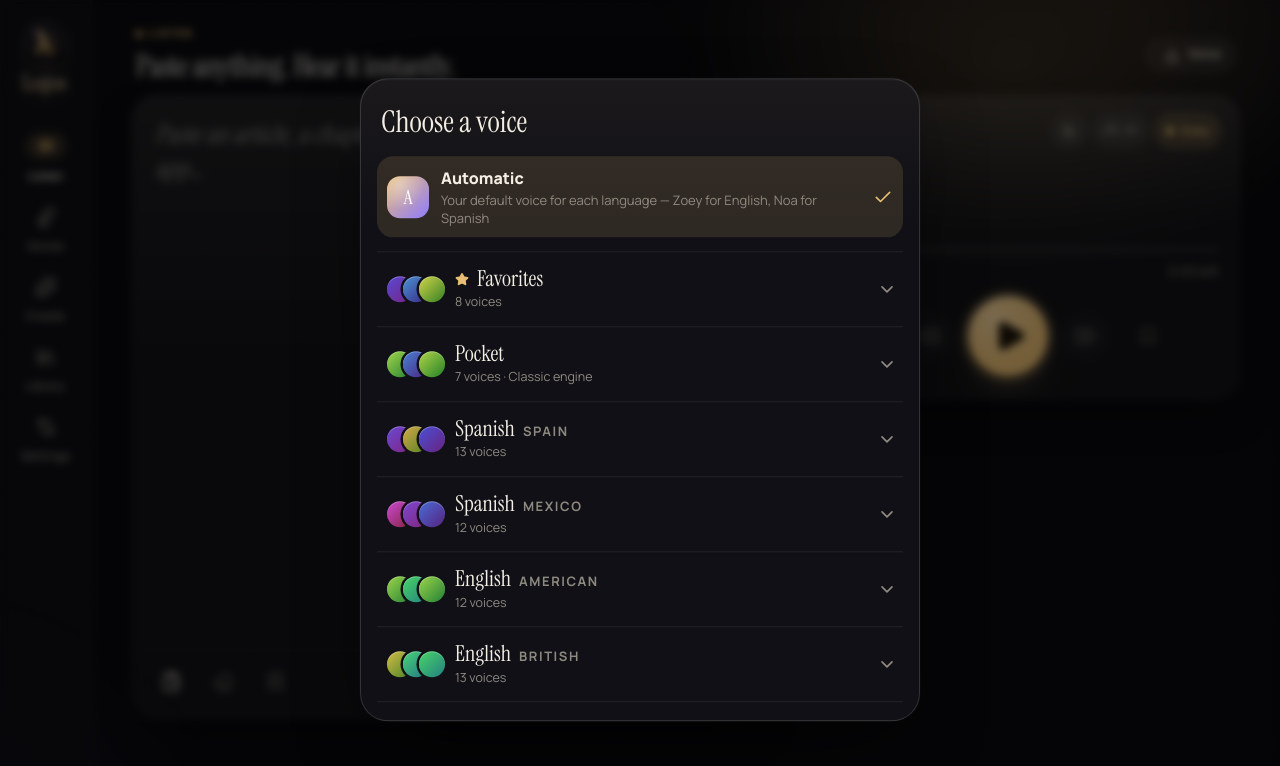
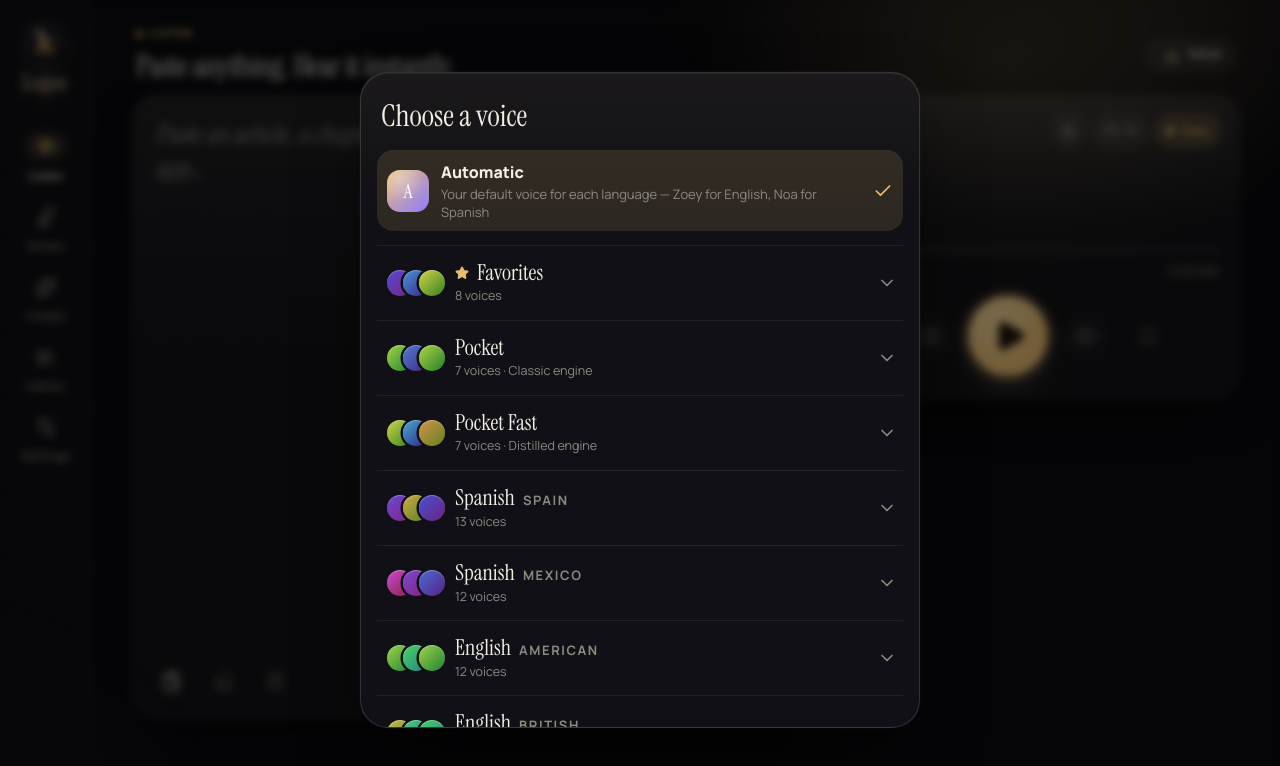
Before and after one commit to Oscarvelz/Logos, a React (Vite) app: page / in a window 1280 px wide. Both pictures are taken after a click on the button "Zoey". Shown: the top 766 px of the page. Built offline with nearby package versions, Linux system fonts and the light colour scheme.

Commit message:
1.4.138 Pocket Fast section in the voice picker (Jane was missing there)

```diff
--- a/package.json
+++ b/package.json
@@ -1,7 +1,7 @@
 {
   "name": "logos",
   "private": true,
-  "version": "1.4.137",
+  "version": "1.4.138",
   "description": "Logos \u2014 a fast, private, phone-first text-to-speech PWA with PocketTTS voices. Based on BetterTTS by SysAdminDoc (MIT).",
   "type": "module",
   "scripts": {
--- a/src/components/chrome.tsx
+++ b/src/components/chrome.tsx
@@ -168,7 +168,7 @@ export function MiniPlayer() {
 
 type PickGroup = { key: string; title: string; sub: string; list: Voice[] }
 
-/** Picker sections: Favorites, Pocket, then one per accent. */
+/** Picker sections: Favorites, Pocket, Pocket Fast, then one per accent. */
 function pickerGroups(favorites: string[], lang?: Lang | 'auto'): PickGroup[] {
   const want = (v: Voice) => !lang || lang === 'auto' || v.lang === lang
   const ph = (l: Lang, a: string) => VOICES.filter((v) => v.engine === 'phonon' && v.lang === l && v.accent === a && want(v))
@@ -176,6 +176,7 @@ function pickerGroups(favorites: string[], lang?: Lang | 'auto'): PickGroup[] {
   const groups: PickGroup[] = [
     { key: 'fav', title: 'Favorites', sub: 'Your starred voices', list: favoriteVoices(favorites).filter(want) },
     { key: 'pocket', title: 'Pocket', sub: 'Classic engine', list: VOICES.filter((v) => v.engine === 'pocket' && want(v)) },
+    { key: 'distill', title: 'Pocket Fast', sub: 'Distilled engine', list: VOICES.filter((v) => v.engine === 'distill' && want(v)) },
     { key: 'es-ES', title: 'Spanish', sub: 'Spain', list: ph('es', 'ES') },
     { key: 'es-MX', title: 'Spanish', sub: 'Mexico', list: ph('es', 'MX') },
     { key: 'en-US', title: 'English', sub: 'American', list: ph('en', 'US') },
@@ -218,8 +219,8 @@ export function VoicePicker({ open, onClose, value, onPick, lang }: { open: bool
                   {g.list.slice(0, 3).map((v) => { const [a, b] = voiceHue(v.id); return <i key={v.id} style={{ background: `linear-gradient(135deg, hsl(${a} 62% 56%), hsl(${b} 58% 32%))` }} /> })}
                 </span>
                 <span className="vgroup-text">
-                  <span className="vgroup-title">{g.key === 'fav' && <Star size={14} fill="var(--accent)" color="var(--accent)" />}{t(g.title)}{g.key !== 'fav' && g.key !== 'pocket' && <span className="vgroup-sub">{t(g.sub)}</span>}</span>
-                  <span className="vgroup-meta">{chosen && !isOpen ? <>{t('Selected · ')}<b>{chosen.name}</b></> : `${g.list.length === 1 ? t('{n} voice', { n: 1 }) : t('{n} voices', { n: g.list.length })}${g.key === 'pocket' ? t(' · Classic engine') : ''}`}</span>
+                  <span className="vgroup-title">{g.key === 'fav' && <Star size={14} fill="var(--accent)" color="var(--accent)" />}{t(g.title)}{g.key !== 'fav' && g.key !== 'pocket' && g.key !== 'distill' && <span className="vgroup-sub">{t(g.sub)}</span>}</span>
+                  <span className="vgroup-meta">{chosen && !isOpen ? <>{t('Selected · ')}<b>{chosen.name}</b></> : `${g.list.length === 1 ? t('{n} voice', { n: 1 }) : t('{n} voices', { n: g.list.length })}${g.key === 'pocket' ? t(' · Classic engine') : g.key === 'distill' ? t(' · Distilled engine') : ''}`}</span>
                 </span>
                 <ChevronDown size={20} className="vgroup-chev" />
               </button>
@@ -231,7 +232,7 @@ export function VoicePicker({ open, onClose, value, onPick, lang }: { open: bool
                     <div key={v.id} className={`pick ${value === v.id ? 'on' : ''}`} role="button" tabIndex={isOpen ? 0 : -1} onClick={pick} onKeyDown={(e) => { if (e.key === 'Enter' || e.key === ' ') { e.preventDefault(); pick() } }}>
                       <Avatar voice={v} />
                       <div className="grow">
-                        <div className="voice-name"><span className="vn">{v.name}</span><PreviewBtn v={v} tab={isOpen ? 0 : -1} />{(g.key === 'fav' || g.key === 'pocket') && <span className="badge">{v.accent}</span>}{g.key === 'fav' && v.engine === 'pocket' && <span className="badge">Pocket</span>}</div>
+                        <div className="voice-name"><span className="vn">{v.name}</span><PreviewBtn v={v} tab={isOpen ? 0 : -1} />{(g.key === 'fav' || g.key === 'pocket' || g.key === 'distill') && <span className="badge">{v.accent}</span>}{g.key === 'fav' && v.engine === 'pocket' && <span className="badge">Pocket</span>}{g.key === 'fav' && v.engine === 'distill' && <span className="badge">Pocket Fast</span>}</div>
                         <div className="voice-tag">{t(v.tagline)}</div>
                       </div>
                       {value === v.id && <Check size={20} color="var(--accent)" />}
--- a/src/lib/es.ts
+++ b/src/lib/es.ts
@@ -406,6 +406,8 @@ export const ES: Record<string, string> = {
   '{n} voice': '{n} voz',
   '{n} voices': '{n} voces',
   ' · Classic engine': ' · Motor clásico',
+  'Distilled engine': 'Motor destilado',
+  ' · Distilled engine': ' · Motor destilado',
   'Remove {name} from favorites': 'Quitar a {name} de favoritas',
   'Add {name} to favorites': 'Añadir a {name} a favoritas',
   'Getting the neural voice ready…': 'Preparando la voz neuronal…',
--- a/src/pages/SettingsPage.tsx
+++ b/src/pages/SettingsPage.tsx
@@ -12,7 +12,7 @@ import { Range, Seg, Switch, toast, confirmDelete } from '../components/ui.tsx'
 import { endSession } from '../player/listen.ts'
 import { pronEntries, savePronEntries, type PronEntry } from '../lib/pronounce.ts'
 
-const VERSION = '1.4.137'
+const VERSION = '1.4.138'
 
 /** Running inside the Logos Android app (its WebView has no browser voices, and its storage is the app's own). */
 const IN_APP = /LogosAndroid/.test(navigator.userAgent)
```
Also changed, not shown: 1 other file (tests, documents, lock files or other folders).
